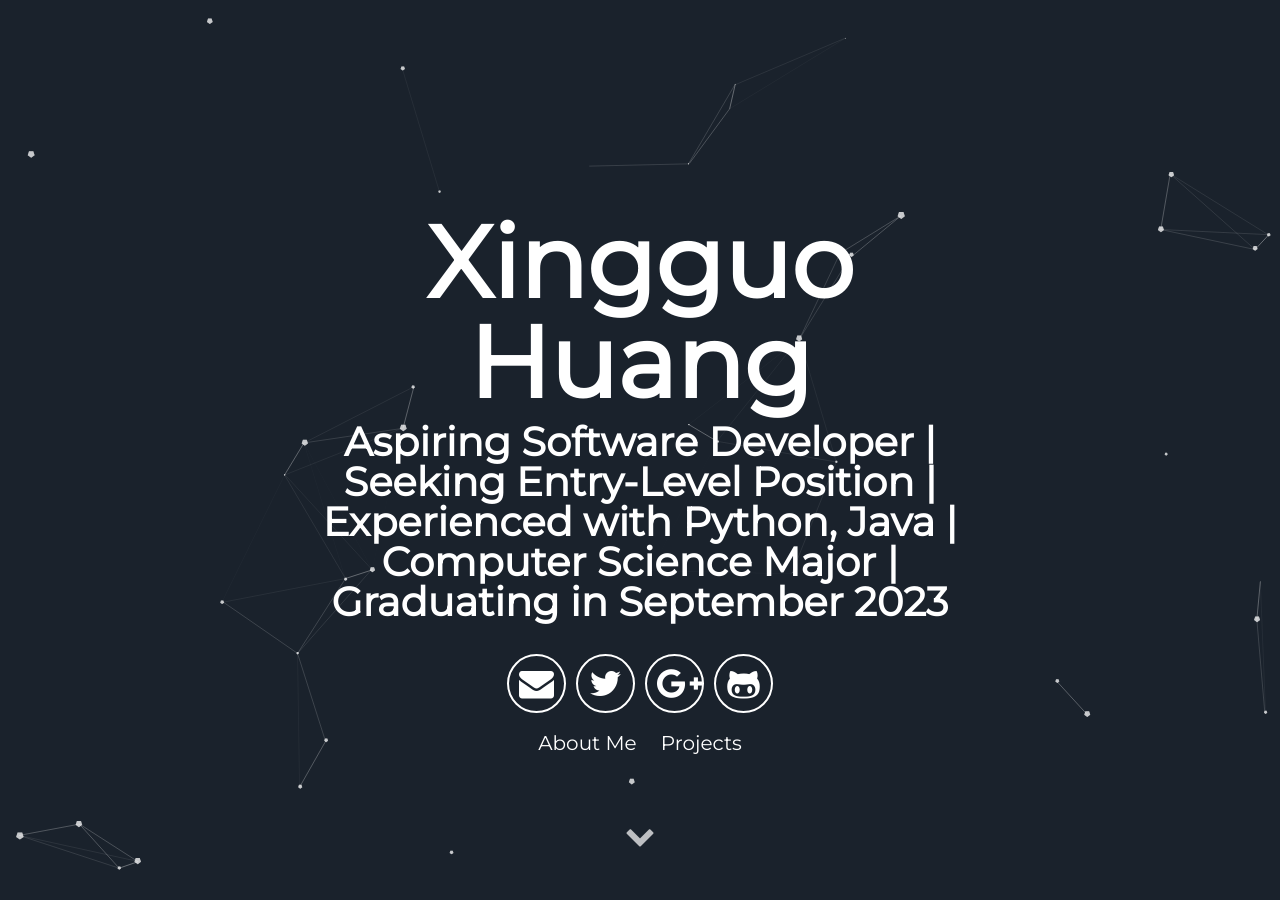
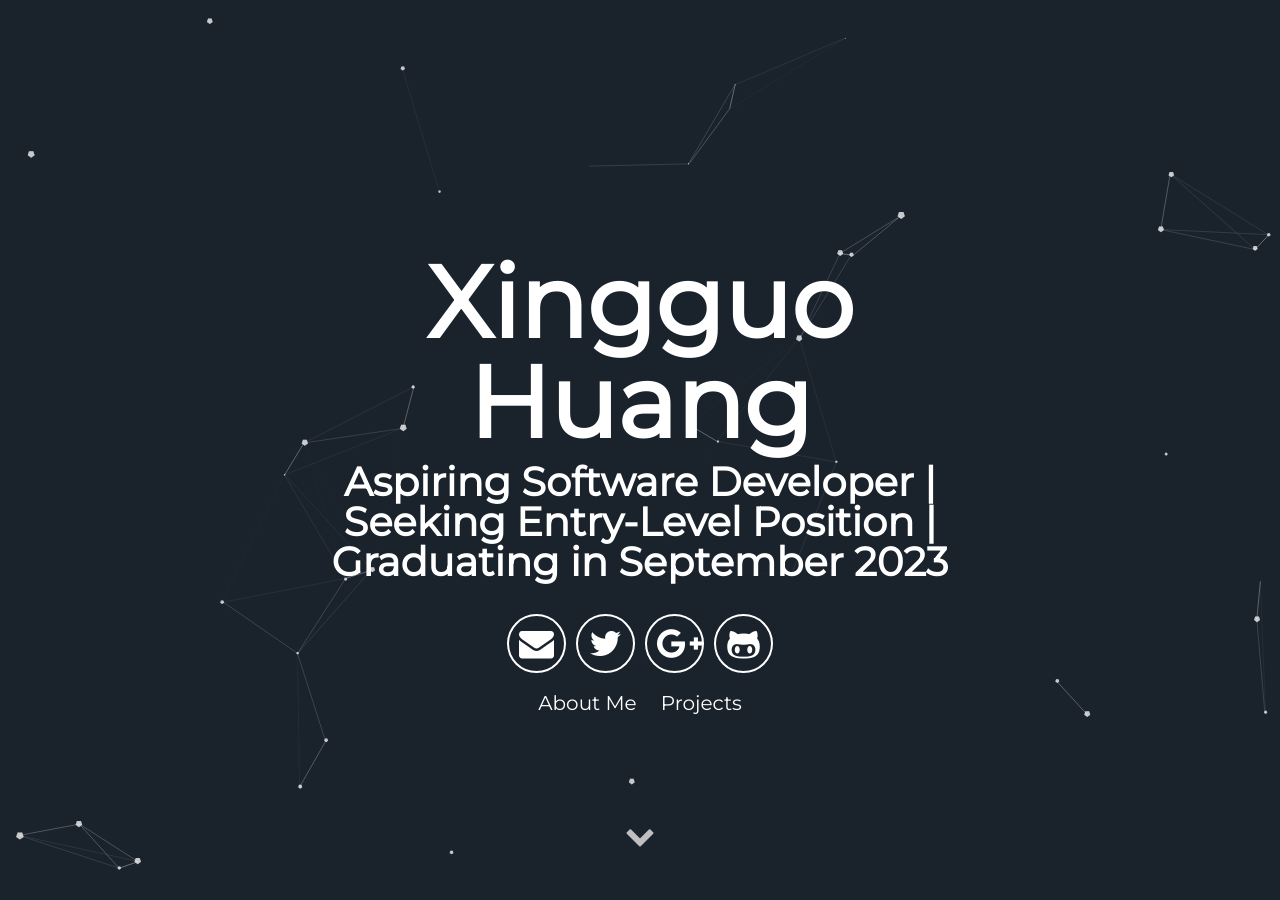
Before and after one commit to xingguo-huang/xingguo-huang.github.io, a Jekyll site: the page built from index.html, in a window 1280 px wide and 900 px high. Built offline with Jekyll 4.4.1, drawn with Linux system fonts in a browser that asks for light colours.

Commit message:
"header"

```diff
--- a/_config.yml
+++ b/_config.yml
@@ -7,7 +7,7 @@ description: xingguohuang
 # User settings
 username: Xingguo Huang
 user_description: I have had the honor to serve as a faculty for many prestigious universities, including Harvard, UW, and UVA, in hope of bringing all the different ideologies and cultures together. Initially inspired by many great breakthroughs of modern educational technology, I got to experience many wonderful moments as an educator. Now as a career changer, inspired by the same dream, I firmly believe that we can achieve even more with the power of technology. I am passionate about different approaches to increasing productivity in and out of the learning environment.
-user_title: Aspiring Software Developer | Seeking Entry-Level Position | Experienced with Python, Java | Computer Science Major | Graduating in September 2023
+user_title: Aspiring Software Developer | Seeking Entry-Level Position | Graduating in September 2023
 email: huang.xingg@northeastern.edu
 twitter_username: lorem_ipsum
 github_username: https://github.com/xingguo-huang
```
